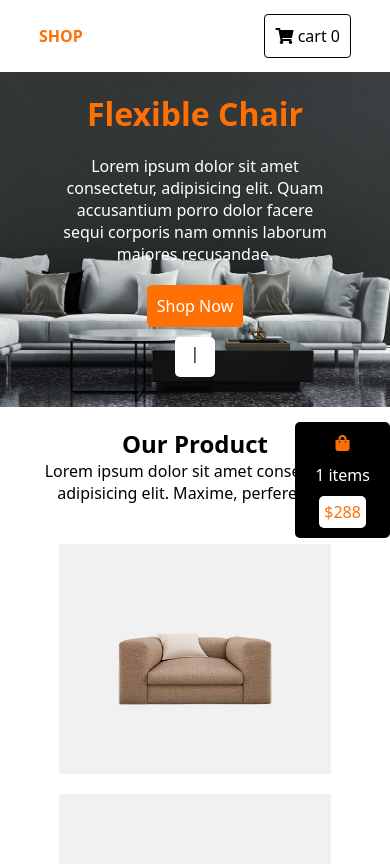
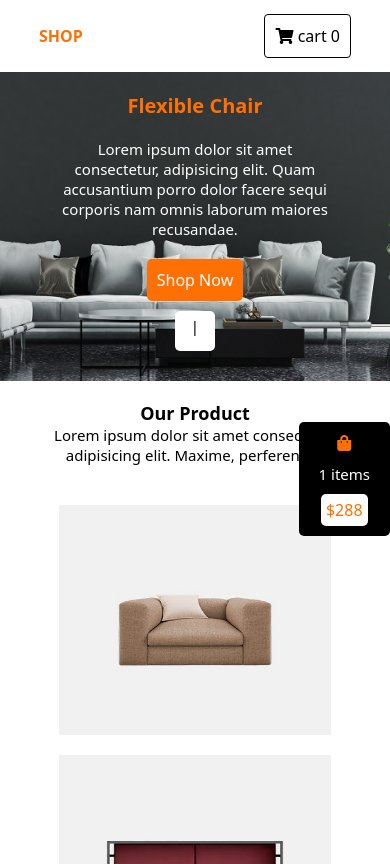
Before and after one commit to LamaSaad24/shop-landing-page, a plain HTML site: page index.html in a window 390 px wide. Shown: the top 864 px of the page. Drawn offline with Linux system fonts and the light colour scheme.

Commit message:
Update style.css

```diff
--- a/assets/css/style.css
+++ b/assets/css/style.css
@@ -271,6 +271,18 @@ footer :is(p,div){
     footer p{
         text-align: center;
     }
+        h1{
+        font-size:20px ;
+    }
+    h2{
+        font-size: 18px;
+    }
+    h3{
+        font-size: 15px ;
+    }
+    p{
+        font-size: 15px;
+    }
 }
 
 @media (min-width: 576px) and (max-width:767px){
```
